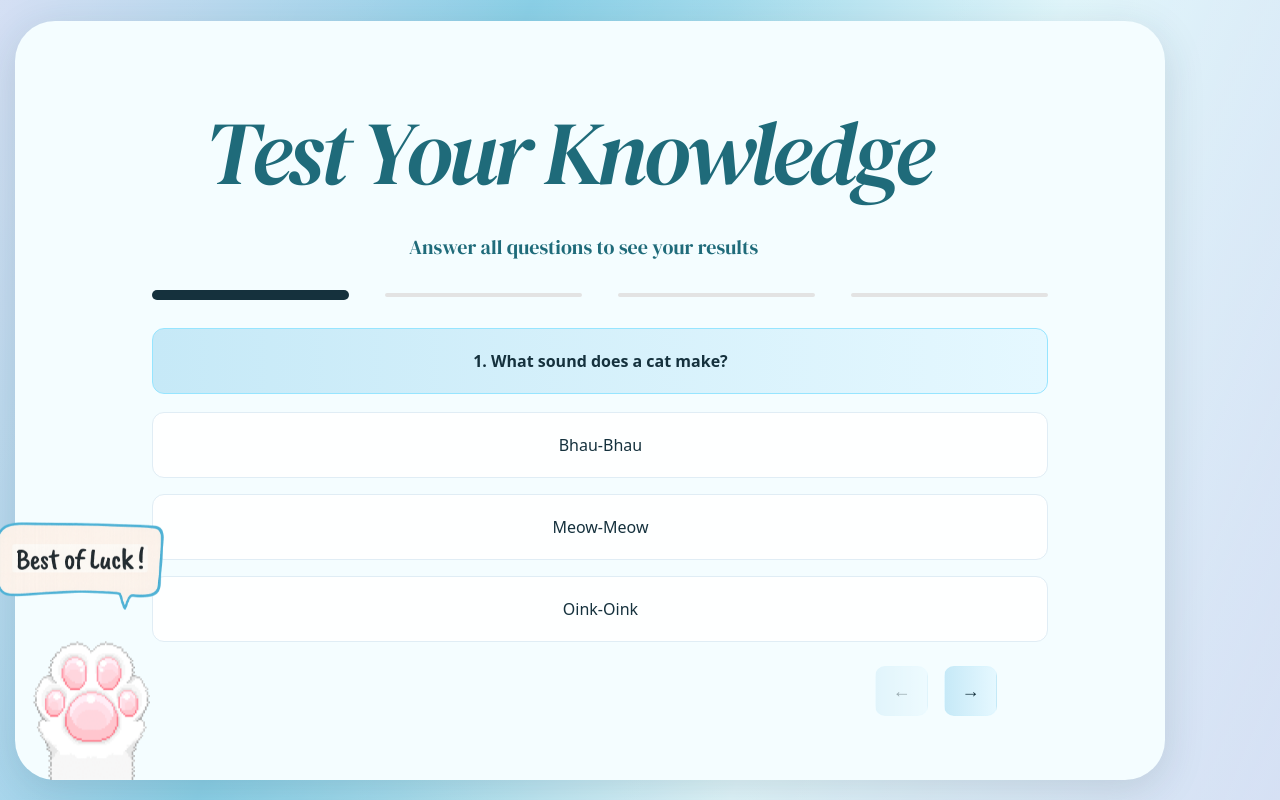
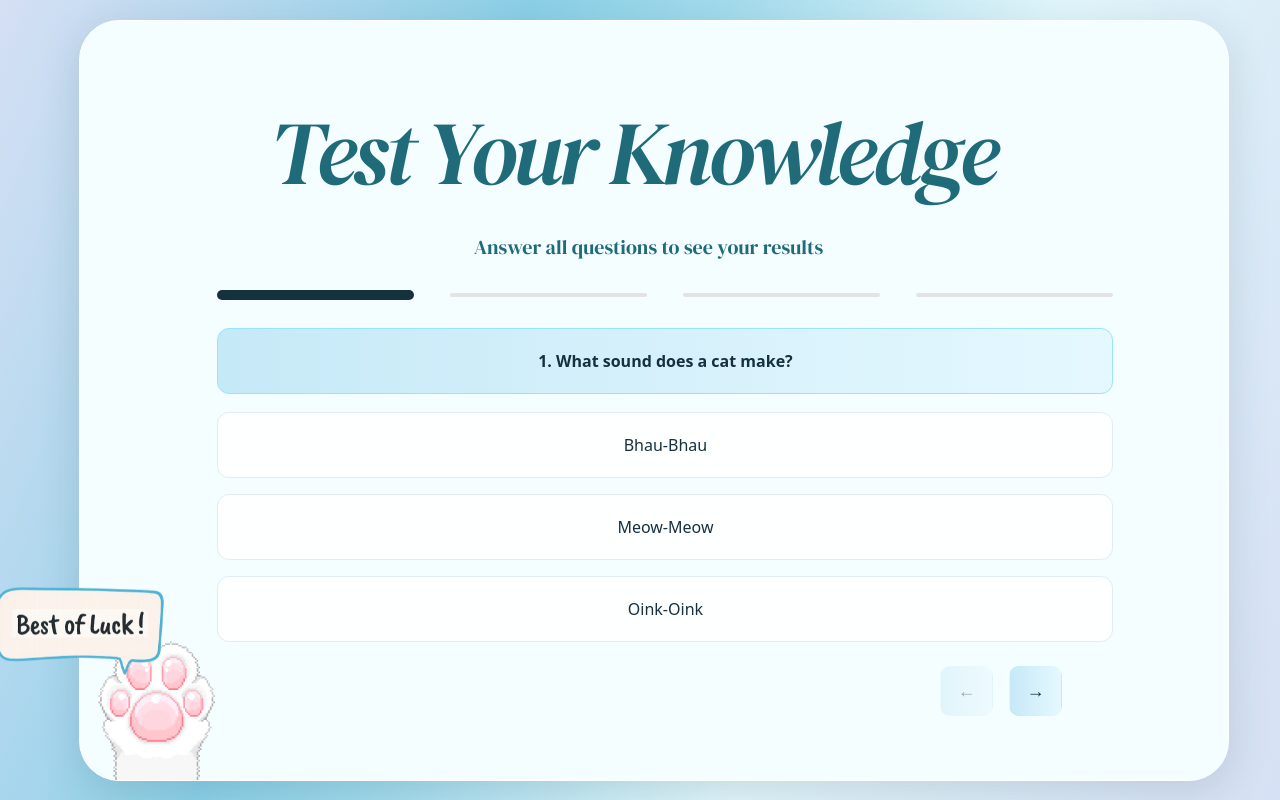
Before and after one commit to Pravee2003/figma-quiz, a React (Vite) app: page / in a window 1280 px wide. Built offline with nearby package versions, Linux system fonts and the light colour scheme.

Commit message:
Update App.tsx

```diff
--- a/src/App.tsx
+++ b/src/App.tsx
@@ -15,7 +15,7 @@ const App: React.FC = () => {
       setScore(null);
       setQuestionIndex(0);
       setIsRestarting(false);
-    }, 450);
+    }, 450); // match animation duration
   };
 
   return (
@@ -27,20 +27,29 @@ const App: React.FC = () => {
           : "linear-gradient(112.86deg,#BECFEE 0%, #71C6E2 33%, #D9F4FA 66%, #BECFEE 100%)",
       }}
     >
-      <div className="relative w-full h-full flex items-center justify-center">
+      <div
+        className="relative flex items-center justify-center"
+        style={{ width: "100%", height: "100%" }}
+      >
+        {/* GLASS BACKGROUND */}
+        {!isResultPage && (
+          <>
+            <div
+              className="absolute"
+              style={{
+                width: "100%",
+                height: "100%",
+                filter: "blur(12px)",
+                opacity: 0.35,
+                background:
+                  "linear-gradient(112.86deg,#BECFEE 0%, #71C6E2 33%, #D9F4FA 66%, #BECFEE 100%)",
+                zIndex: 0,
+              }}
+            />
 
-        {/* GLASS RECTANGLE (wrapped for animation) */}
-        {!isResultPage && (
-          <div
-            className={
-              isRestarting && questionIndex === 0
-                ? "animate-scaleDown"
-                : ""
-            }
-            style={{ position: "absolute", zIndex: 1 }}
-          >
+            {/* GLASS RECTANGLE */}
             <div
-              className="pointer-events-none"
+              className="absolute pointer-events-none"
               style={{
                 width: "1350px",
                 height: "900px",
@@ -48,36 +57,40 @@ const App: React.FC = () => {
                 background:
                   "linear-gradient(112.86deg, rgba(255,255,255,0.4) -6.68%, rgba(255,255,255,0.12) 45.63%, rgba(255,255,255,0.4) 103.45%)",
                 boxShadow: "0 10px 40px rgba(0,0,0,0.05)",
-                position: "absolute",
                 top: "50%",
                 left: "50%",
                 transform: "translate(-50%, -50%)",
+                zIndex: 1,
+                animation:
+                  isRestarting && questionIndex === 0
+                    ? "scaleDown 0.45s ease-in-out"
+                    : undefined,
               }}
             />
-          </div>
+          </>
         )}
 
         {/* MAIN CONTENT */}
         {score === null ? (
           <div
-            className={
-              isRestarting && questionIndex === 0
-                ? "animate-scaleDown"
-                : ""
-            }
-            style={{
-              zIndex: 20,
-              position: "absolute",
-              width: 1250,
-            }}
+            className="absolute z-20 rounded-[40px] p-16"
+            style={{ width: 1250 }}
           >
+            {/* MAIN CONTENT RECTANGLE */}
             <div
               className="relative rounded-[40px] p-16"
               style={{
                 width: "1150px",
                 background: "#F4FDFF",
+                border: "0.72px solid rgba(255,255,255,1)",
                 borderRadius: 40,
                 boxShadow: "0 10px 40px rgba(31,61,75,0.15)",
+                overflow: "visible",
+                zIndex: 20,
+                animation:
+                  isRestarting && questionIndex === 0
+                    ? "scaleDown 0.45s ease-in-out"
+                    : undefined,
               }}
             >
               <Quiz
@@ -85,7 +98,7 @@ const App: React.FC = () => {
                 onQuestionChange={setQuestionIndex}
               />
 
-              {/* PAW */}
+              {/* PAW — TOUCH CONTENT LEFT & BOTTOM */}
               {questionIndex === 0 && (
                 <img
                   src="/paw.gif"
@@ -102,17 +115,17 @@ const App: React.FC = () => {
               )}
             </div>
 
-            {/* BUBBLE */}
+            {/* BUBBLE — TOUCH GLASS LEFT EDGE, TOP LAYER */}
             {questionIndex === 0 && (
               <img
                 src="/bubble.png"
                 alt="bubble"
                 style={{
                   position: "absolute",
-                  left: "calc(50% - 675px)",
+                  left: "calc(50% - 675px)", // GLASS LEFT EDGE (1350 / 2)
                   bottom: 140,
                   width: 240,
-                  zIndex: 55,
+                  zIndex: 55, // TOP layer
                   pointerEvents: "none",
                   animation: "floatBubble 3s ease-in-out infinite",
                 }}
```
